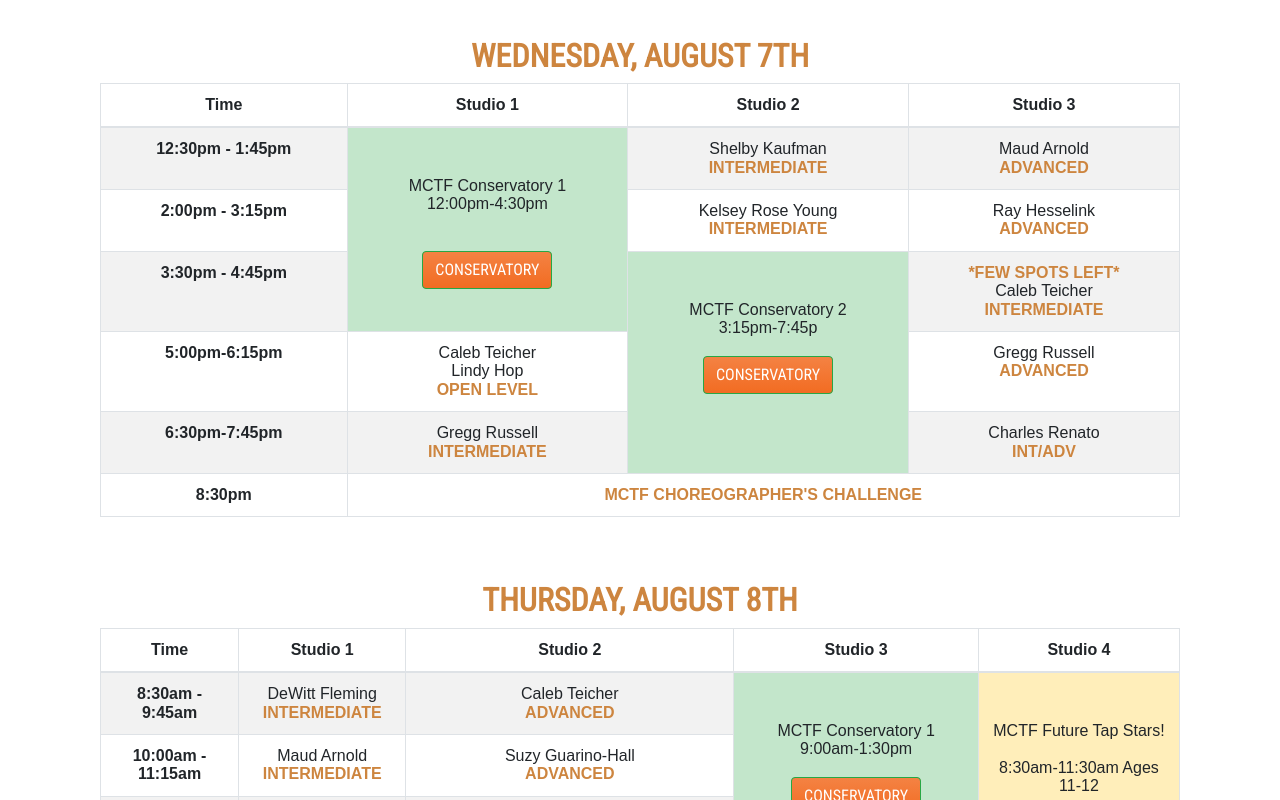
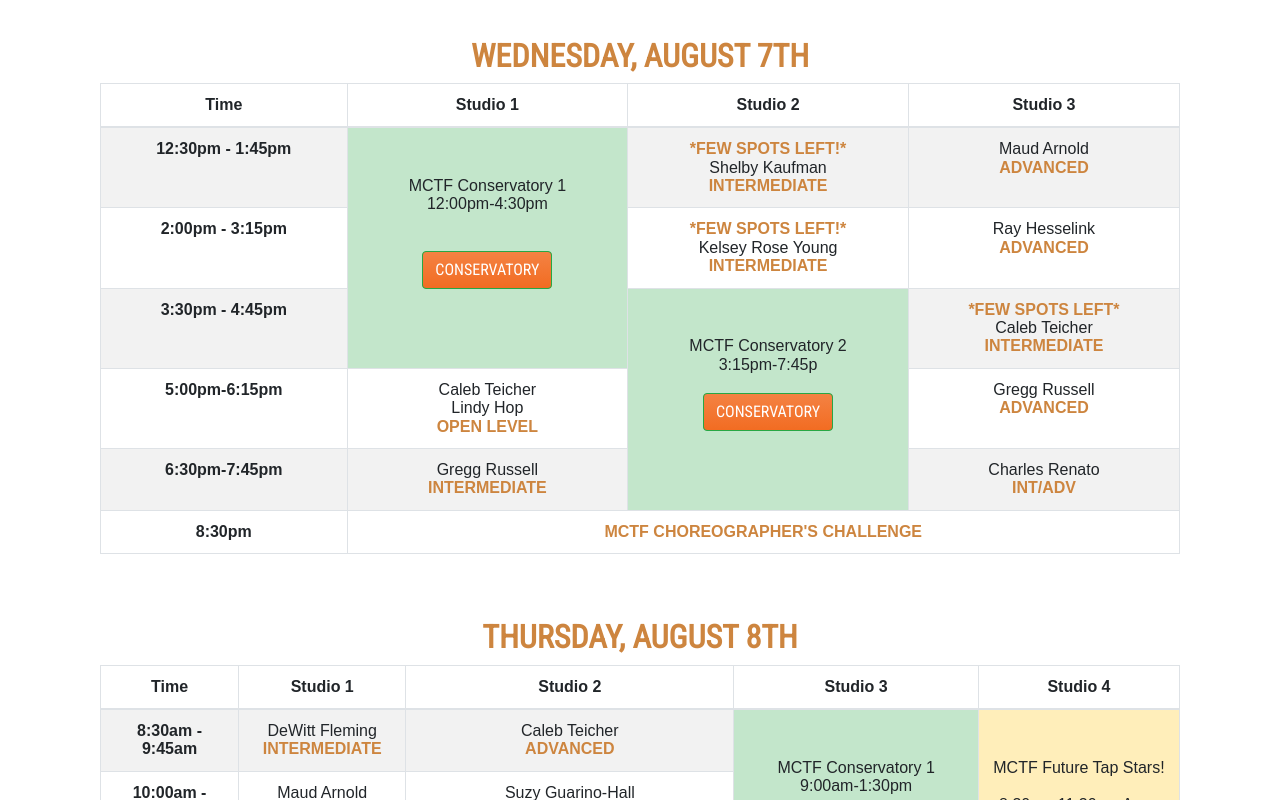
Before and after one commit to jaharonov/new-motor-city-tap-fest, a Vue app: page /#/schedreg in a window 1280 px wide. Shown: the part 1300-2100 px from the top of the page. Built offline with nearby package versions, Linux system fonts and the light colour scheme; a web font is replaced by a local one.

Commit message:
updated schedule

```diff
--- a/src/components/SchedReg.vue
+++ b/src/components/SchedReg.vue
@@ -164,12 +164,12 @@
   </b-modal>
       </div>
       </td>
-      <td>Shelby Kaufman<br/> <strong>Intermediate</strong></td>
+      <td><strong>*FEW SPOTS LEFT!* </strong><br/>Shelby Kaufman<br/> <strong>Intermediate</strong></td>
       <td>Maud Arnold<br/> <strong>Advanced</strong></td>
     </tr>
     <tr>
       <th scope="row">2:00pm - 3:15pm</th>
-      <td>Kelsey Rose Young<br/> <strong>Intermediate</strong></td>
+      <td><strong>*FEW SPOTS LEFT!* </strong><br/>Kelsey Rose Young<br/> <strong>Intermediate</strong></td>
       <td>Ray Hesselink<br/> <strong>Advanced</strong> </td>
     </tr>
     <tr>
@@ -720,7 +720,7 @@ More fun stuff TBA! </p>
     <tr>
       <th scope="row">3:15pm - 4:30pm</th>
       <td>Randy Skinner<br/><strong>Intermediate</strong> </td>
-      <td>Vikas Arun<br/><strong>Int/Adv</strong> </td>
+      <td><strong>*FEW SPOTS LEFT!* </strong><br/>Vikas Arun<br/><strong>Int/Adv</strong> </td>
       <td>Ray Hesselink<br/><strong> Int/Adv REP</strong><br/> **Take all REP classes and perform in Motor City Soles!**</td>
       <td></td>
     </tr>
```
